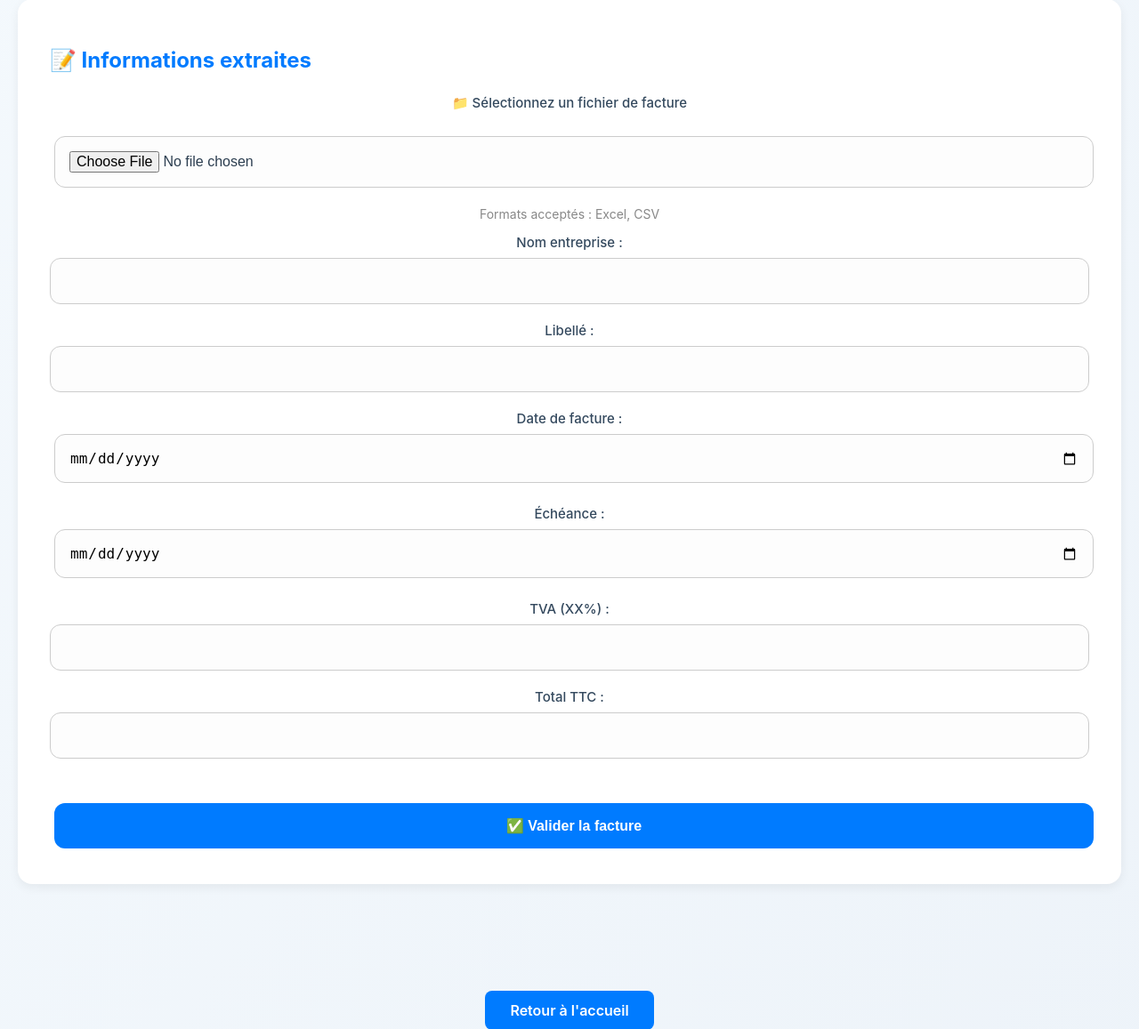
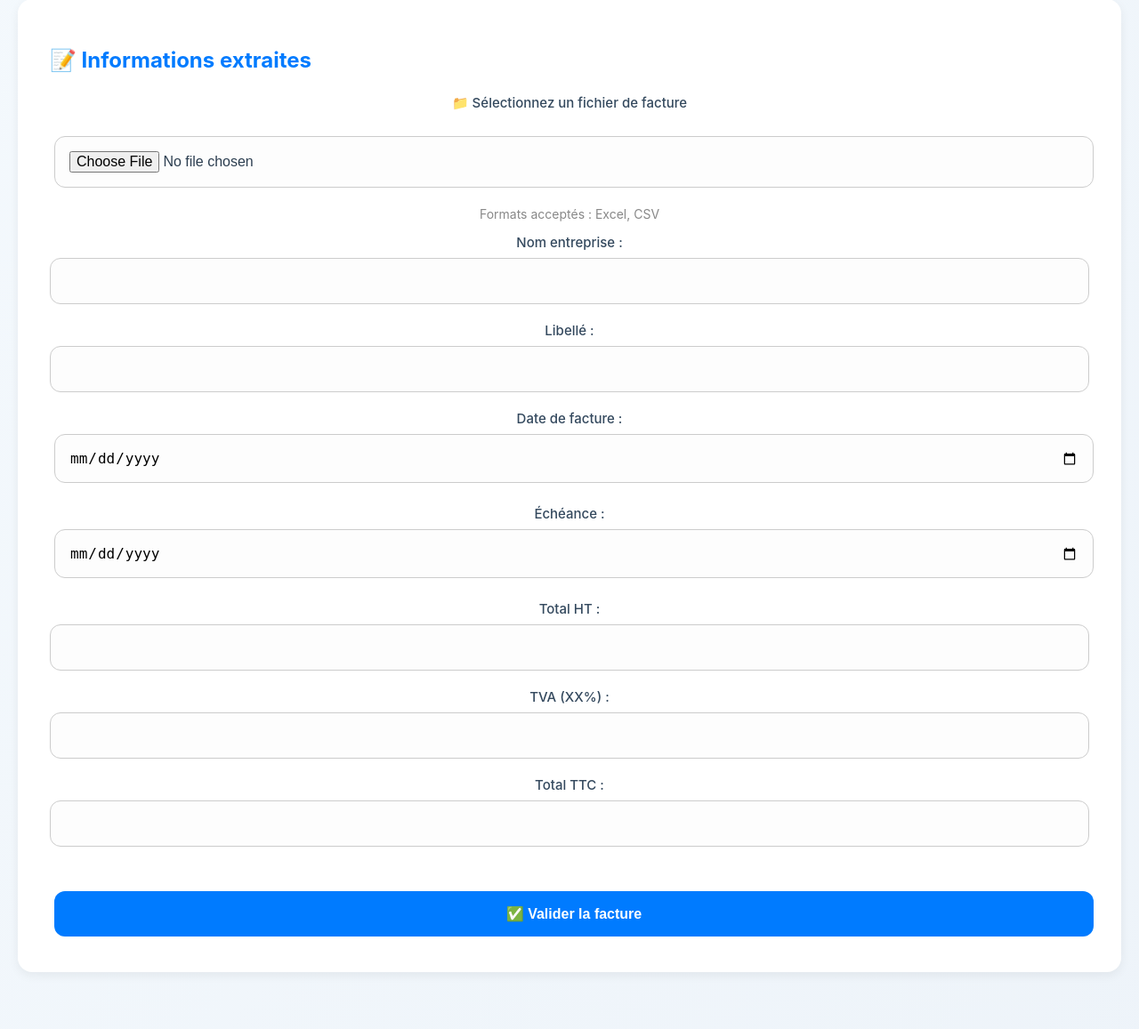
Before and after one commit to LouisMonin/Gestionnaire-Factures, a Flask app: page /upload in a window 1280 px wide. Shown: the part 316-1473 px from the top of the page at 89% size. Run offline with Flask 3, Linux system fonts and the light colour scheme; a user stored in the database is signed in; some libraries are stand-ins or nearby versions.

Commit message:
ajout colonne total HT

```diff
--- a/gestion_factures/app.py
+++ b/gestion_factures/app.py
@@ -120,6 +120,7 @@ def upload():
         numero_facture = request.form.get("numero_facture")
         date_facture = request.form.get("date_facture")
         echeance = request.form.get("echeance")
+        total_ht = request.form.get("total_ht")
         tva = request.form.get("tva")
         total_ttc = request.form.get("total_ttc")
         somme_finale = request.form.get("somme_finale")
--- a/gestion_factures/templates/upload.html
+++ b/gestion_factures/templates/upload.html
@@ -39,6 +39,10 @@
 
         <label>Échéance :
           <input type="date" name="echeance" id="echeance">
+        </label>
+
+        <label>Total HT :
+          <input type="text" name="total_ht" id="total_ht" inputmode="decimal" pattern="^\d*\.?\d*$">
         </label>
 
         <label>TVA (XX%) :
@@ -145,6 +149,7 @@ document.getElementById('facture').addEventListener('change', function () {
     document.getElementById("nom_entreprise").value = findValue(["nom entreprise", "nomentreprise"]);
     document.getElementById("date_facture").value = formatDate(findValue(["date de facture", "datedefacture"]));
     document.getElementById("echeance").value = formatDate(findValue(["echeance", "echeance de paiement"]));
+    document.getElementById("total_ht").value = cleanValue(findValue(["sous total", "sous-total", "soustotal", "total ht", "totalht", "ht"]));
     document.getElementById("tva").value = cleanValue(findValue(["taux de tva", "tauxtva", "tva"]));
     document.getElementById("total_ttc").value = cleanValue(findValue(["total ttc", "totalttc"]));
     document.getElementById("nom_fichier").value = file.name;
@@ -170,7 +175,7 @@ document.getElementById('facture').addEventListener('change', function () {
         }
       }
     };
-
+    fallbackFromDOM("sous-total", "total_ht");
     fallbackFromDOM("taux de tva", "tva");
     fallbackFromDOM("total ttc", "total_ttc");
 
--- a/gestion_factures/test.py
+++ b/gestion_factures/test.py
@@ -5,7 +5,7 @@ c = conn.cursor()
 
 # Ajouter la colonne si elle n'existe pas
 try:
-    c.execute("ALTER TABLE factures ADD COLUMN categorie TEXT DEFAULT 'Non-catégorisée'")
+    c.execute("ALTER TABLE factures ADD COLUMN total_ht TEXT;")
     print("✅ Colonne 'categorie' ajoutée.")
 except sqlite3.OperationalError:
     print("ℹ️ La colonne 'categorie' existe déjà.")
```
Also changed, not shown: gestion_factures/factures.db.
